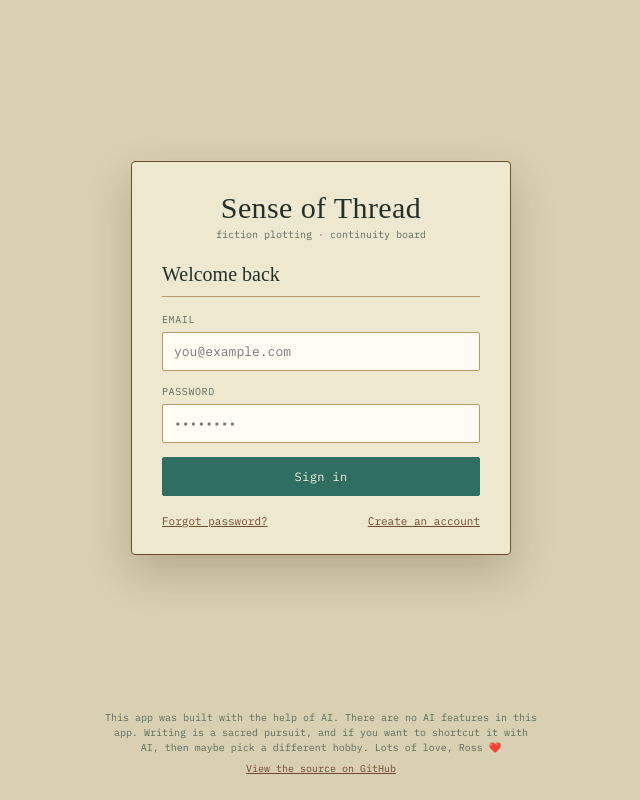
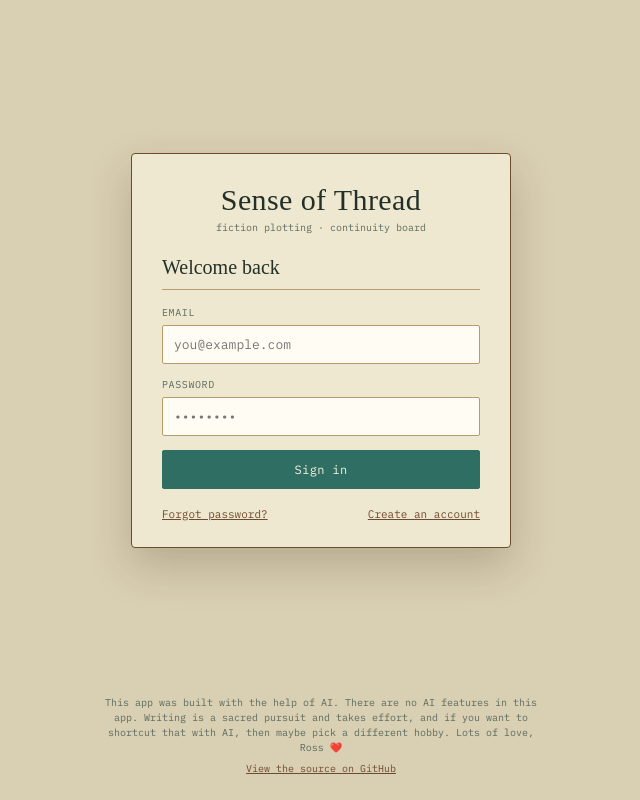
Before and after one commit to rosstavo/SenseOfThread, a React (Vite) app: page / in a window 1280 px wide. Shown: the whole page, without its empty margins (319-959 px from the left). Built offline with nearby package versions, Linux system fonts and the light colour scheme; no server answers; a web font is replaced by a local one.

Commit message:
fix: refine message about AI features in AuthScreen

```diff
--- a/src/AuthScreen.jsx
+++ b/src/AuthScreen.jsx
@@ -331,9 +331,9 @@ export default function AuthScreen() {
             >
                 <div>
                     This app was built with the help of AI. There are no AI
-                    features in this app. Writing is a sacred pursuit, and if you
-                    want to shortcut it with AI, then maybe pick a different
-                    hobby. Lots of love, Ross ❤️
+                    features in this app. Writing is a sacred pursuit and takes
+                    effort, and if you want to shortcut that with AI, then maybe
+                    pick a different hobby. Lots of love, Ross ❤️
                 </div>
                 <div style={{ marginTop: 6 }}>
                     <a
```
